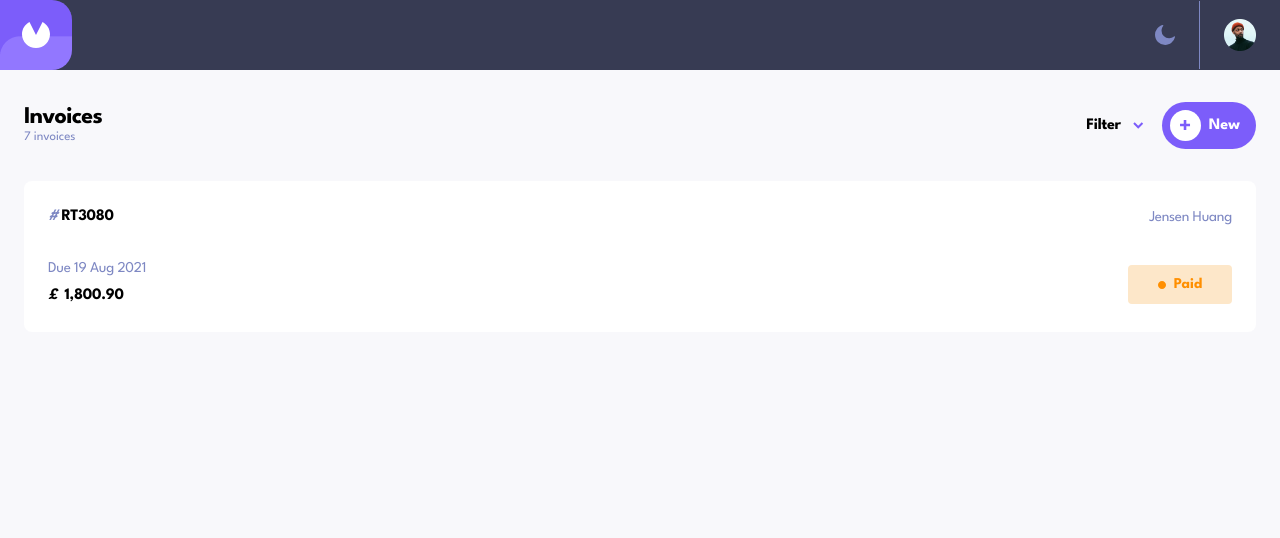
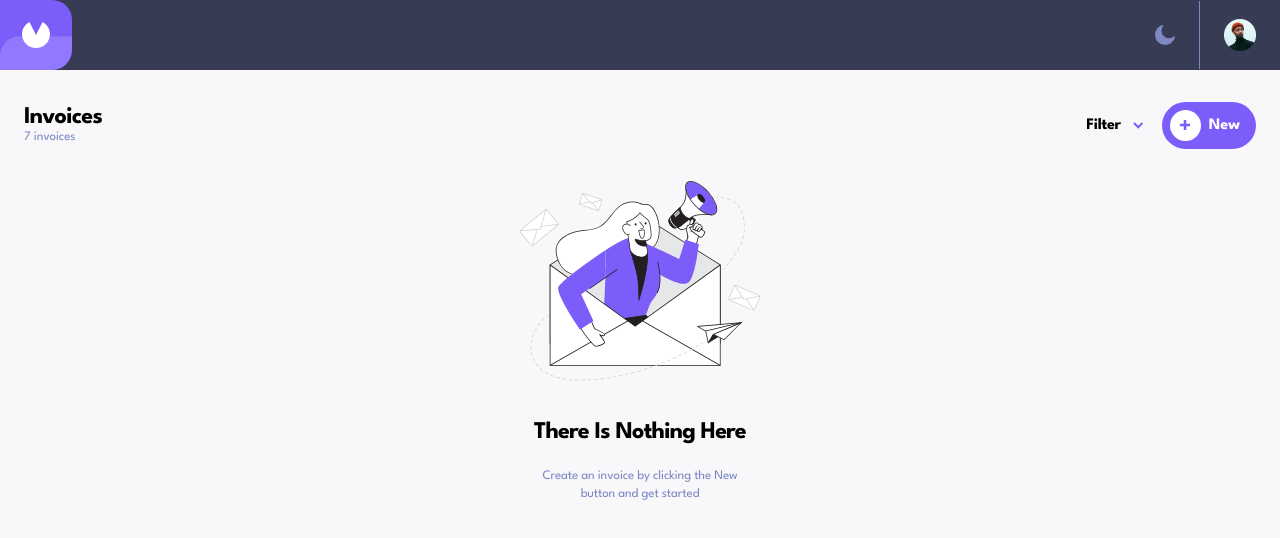
Before and after one commit to YoonJongok/invoice-app, a Next.js app: page / in a window 1280 px wide. Shown: the top 538 px of the page. Built offline with nearby package versions, Linux system fonts and the light colour scheme.

Commit message:
No invoice message component done

```diff
--- a/src/app/page.tsx
+++ b/src/app/page.tsx
@@ -1,5 +1,6 @@
 import { Icons } from '@/components/Icons';
 import { InvoiceCard } from '@/components/invoice-card';
+import { NoInvoiceMessage } from '@/components/no-invoice-message';
 import { Button } from '@/components/ui/button';
 import { FlexBoxColumn } from '@/components/ui/flexbox-column';
 import { FlexBoxRow } from '@/components/ui/flexbox-row';
@@ -24,7 +25,8 @@ export default function Home() {
         </FlexBoxRow>
       </FlexBoxRow>
       <FlexBoxColumn>
-        <InvoiceCard />
+        <NoInvoiceMessage />
+        {/* <InvoiceCard /> */}
       </FlexBoxColumn>
     </main>
   );
--- a/src/components/Icons.tsx
+++ b/src/components/Icons.tsx
@@ -98,7 +98,7 @@ export const Icons = {
       />
     </svg>
   ),
-  empty: ({ ...props }: React.SVGProps<SVGSVGElement>) => (
+  noInvoiceNotif: ({ ...props }: React.SVGProps<SVGSVGElement>) => (
     <svg width='242' height='200' xmlns='http://www.w3.org/2000/svg' {...props}>
       <g fill-rule='nonzero' fill='none'>
         <path fill='#E6E7E8' d='M31.136 83.879l85.035-53.67 85.036 53.67v78.304H31.136z' />
--- a/src/components/invoice-card.tsx
+++ b/src/components/invoice-card.tsx
@@ -5,7 +5,7 @@ import { Button } from './ui/button';
 
 export const InvoiceCard = () => {
   return (
-    <FlexBoxColumn className='p-6 bg-white rounded-[8px] gap-8'>
+    <FlexBoxColumn className='p-6 bg-white rounded-[8px] gap-8 cursor-pointer'>
       <FlexBoxRow intent={'flexBetweenCenter'}>
         <h3 className='font-bold capitalize'>
           <span className='italic text-violet-1 mr-[3px]'>#</span>RT3080
--- /dev/null
+++ b/src/components/no-invoice-message.tsx
@@ -0,0 +1,17 @@
+import React from 'react';
+import { FlexBoxColumn } from './ui/flexbox-column';
+import { Icons } from './Icons';
+
+export const NoInvoiceMessage = () => {
+  return (
+    <FlexBoxColumn className='items-center gap-10'>
+      <Icons.noInvoiceNotif />
+      <FlexBoxColumn className='items-center gap-6'>
+        <h2 className='font-bold capitalize'>There is nothing here</h2>
+        <p className='w-2/3 text-violet-1 text-center'>
+          Create an invoice by clicking the New button and get started{' '}
+        </p>
+      </FlexBoxColumn>
+    </FlexBoxColumn>
+  );
+};
```
